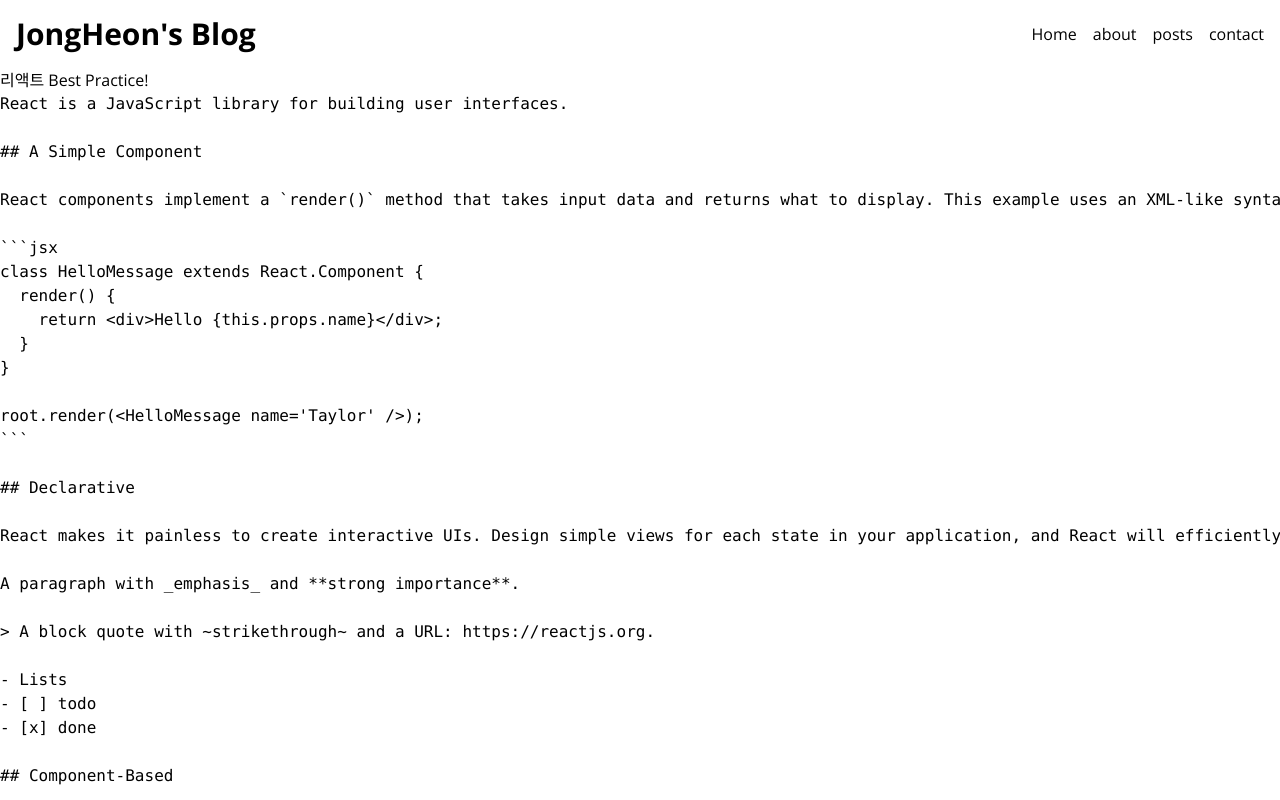
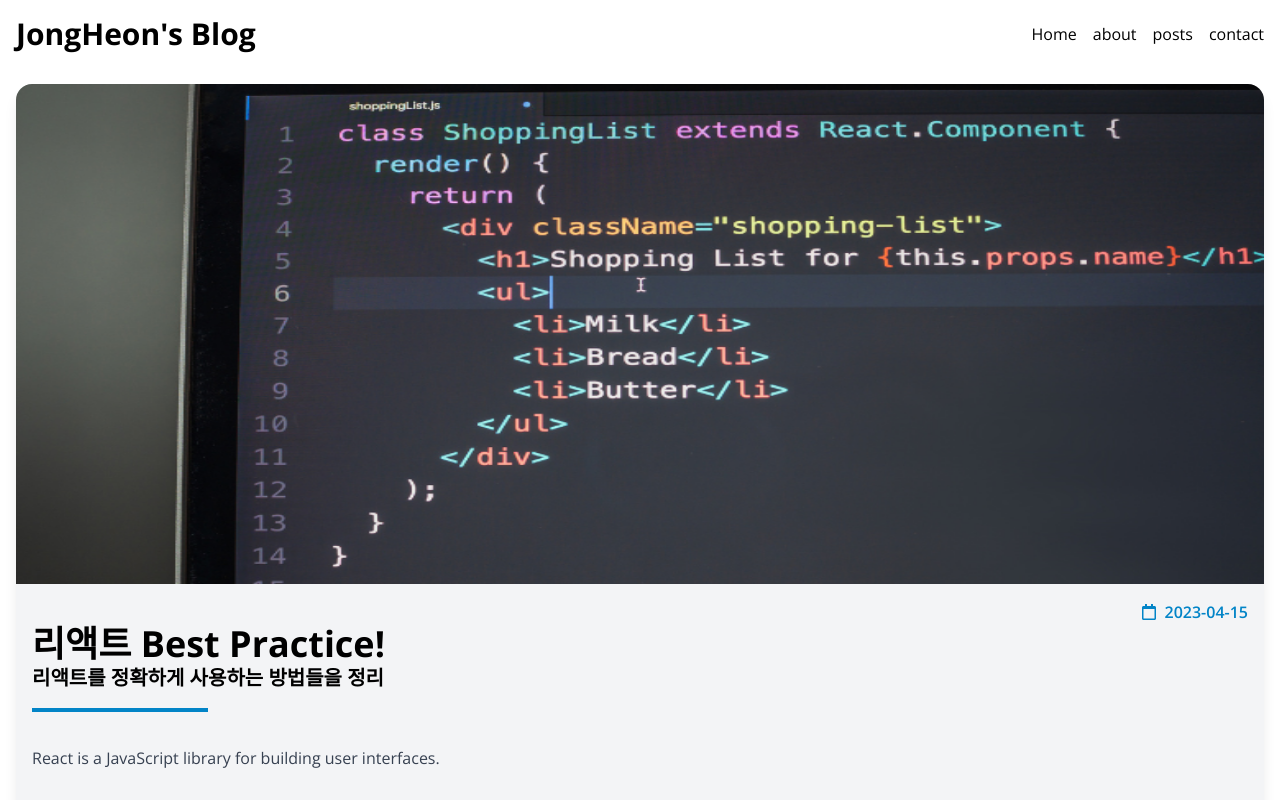
Before and after one commit to whdgjs7300/blog, a Next.js app: page /posts/best-react-practices in a window 1280 px wide. Built offline with nearby package versions, Linux system fonts and the light colour scheme.

Commit message:
12/21 마크다운 라이브러리 셋 및 컴포넌트 코드 및 스타일링

```diff
--- a/next.config.js
+++ b/next.config.js
@@ -1,4 +1,6 @@
 /** @type {import('next').NextConfig} */
-const nextConfig = {}
+const nextConfig = {
+
+}
 
 module.exports = nextConfig
--- a/src/app/posts/[slug]/page.tsx
+++ b/src/app/posts/[slug]/page.tsx
@@ -1,4 +1,7 @@
+import MarkdownViewer from '@/components/MarkdownViewer';
 import { getPostData } from '@/service/posts'
+import Image from 'next/image';
+import { FaRegCalendar } from "react-icons/fa";
 import React from 'react'
 
 type Props = {
@@ -8,12 +11,26 @@
 }
 
 export default async function Postpage({ params : {slug}} :Props) {
-    const post = await getPostData(slug);
+    const {title, description, date, path, content} = await getPostData(slug);
 
     return (
-        <>
-            <h1>{post.title}</h1>
-            <pre>{post.content}</pre>
-        </>
+        <article className='rounded-2xl overflow-hidden bg-gray-100 shadow-lg m-4'>
+            <Image
+            className='w-full h-1/5 max-h-[500px]'
+            src={`/images/posts/${path}.png`}
+            alt={title}
+            width={760}
+            height={420} />
+            <section className='flex flex-col p-4'>
+                <div className='flex items-center self-end text-sky-600'>
+                <FaRegCalendar />
+                <p className='font-semibold ml-2'>{date.toString()}</p>
+                </div>
+                <h1 className='text-4xl font-bold'>{title}</h1>
+                <p className='text-xl font-bold'>{description}</p>
+                <div className='w-44 border-2 border-sky-600 mt-4 mb-8' />
+                <MarkdownViewer content={content} />
+            </section>
+        </article>
     )
 }
--- /dev/null
+++ b/src/components/MarkdownViewer.tsx
@@ -0,0 +1,39 @@
+import ReactMarkdown from 'react-markdown';
+import remarkGfm from 'remark-gfm';
+import {Prism as SyntaxHighlighter} from 'react-syntax-highlighter';
+import { materialDark} from 'react-syntax-highlighter/dist/esm/styles/prism'
+import Image from 'next/image';
+
+
+export default function MarkdownViewer({content} : {content : string}) {
+
+    return (
+        <ReactMarkdown
+        className='prose max-x-none'
+        remarkPlugins={[remarkGfm]}
+        components={{
+            code(props) {
+                const {children, className, node, ...rest} = props
+                const match = /language-(\w+)/.exec(className || '')
+                return match ? (
+                    <SyntaxHighlighter
+                    PreTag="div"
+                    language={match[1]}
+                    {...rest}
+                    style={materialDark}
+                    >
+                    {String(children).replace(/\n$/, '')}
+                    </SyntaxHighlighter>
+                ) : (
+                    <code {...rest} className={className}>
+                    {children}
+                    </code>
+                );
+                }
+            }}
+        >
+            {content}
+        </ReactMarkdown>
+
+    )
+}
--- a/tailwind.config.ts
+++ b/tailwind.config.ts
@@ -15,6 +15,8 @@
       },
     },
   },
-  plugins: [],
+  plugins: [
+    require('@tailwindcss/typography'),
+  ],
 }
 export default config
```
Also changed, not shown: package.json (+7 -1 lines), 1 other file (tests, documents, lock files or other folders).
